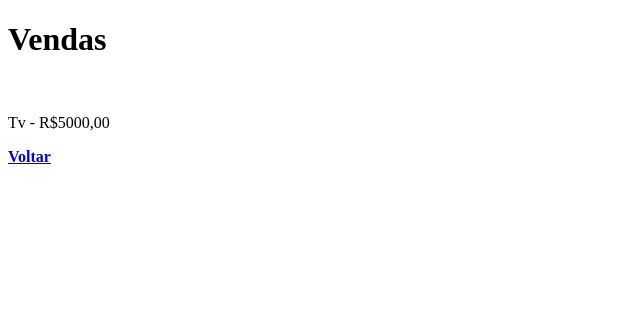
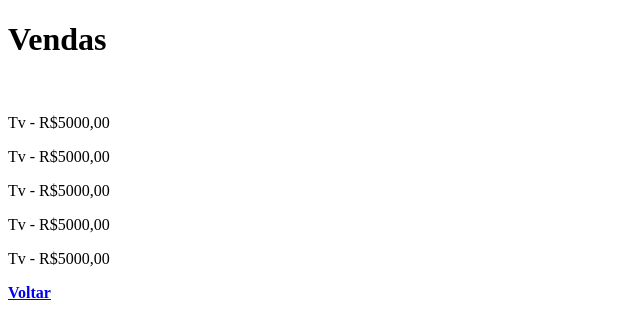
Before and after one commit to eliezerrn/nardi, a plain HTML site: page Teste1/vendas.html in a window 1280 px wide. Shown: the whole page, without its empty margins (0-640 px from the left). Drawn offline with Linux system fonts and the light colour scheme.

Commit message:
Teste commit vs code com após git clone

```diff
--- a/Teste1/vendas.html
+++ b/Teste1/vendas.html
@@ -10,6 +10,10 @@
     <h1>Vendas</h1>
     <br>
     <p>Tv - R$5000,00</p>
+    <p>Tv - R$5000,00</p>
+    <p>Tv - R$5000,00</p>
+    <p>Tv - R$5000,00</p>
+    <p>Tv - R$5000,00</p>
     <a href="index.html"> <b> Voltar</b></a>
 </body>
 </html>
```
